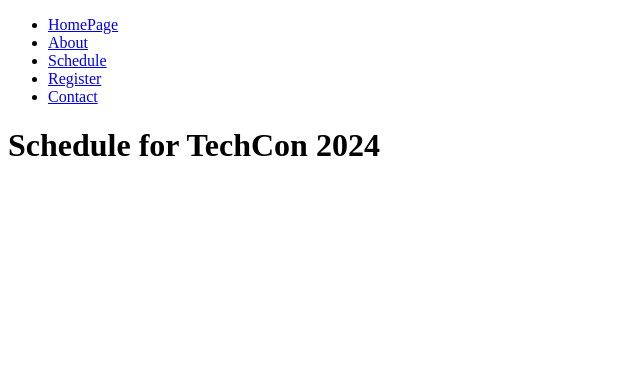
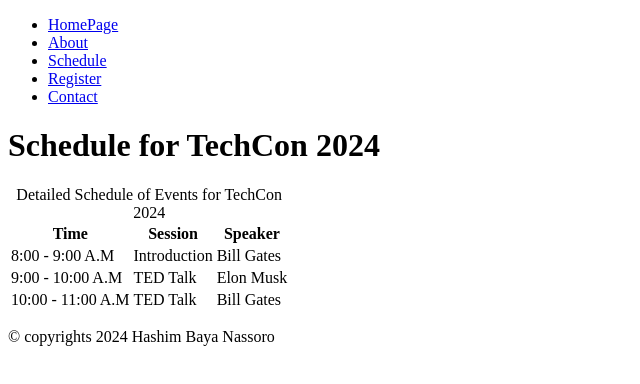
Before and after one commit to Hashim-baya/TechCon_HTML, a plain HTML site: page techcon_website/schedule.html in a window 1280 px wide. Shown: the whole page, without its empty margins (0-640 px from the left). Drawn offline with Linux system fonts and the light colour scheme.

Commit message:
Added main content and footer section

```diff
--- a/techcon_website/schedule.html
+++ b/techcon_website/schedule.html
@@ -19,5 +19,42 @@
         <h1>Schedule for TechCon 2024</h1>
     </header>
 
+    <main>
+        <table>
+            <caption>Detailed Schedule of Events for TechCon 2024</caption>
+            <thead>
+                <tr>
+                    <th scope="col">Time</th>
+                    <th scope="col">Session</th>
+                    <th scope="col">Speaker</th>
+                </tr>
+            </thead>
+
+            <tbody>
+                <tr>
+                    <td>8:00 - 9:00 A.M</td>
+                    <td>Introduction</td>
+                    <td>Bill Gates</td>
+                </tr>
+
+                <tr>
+                    <td>9:00 - 10:00 A.M</td>
+                    <td>TED Talk</td>
+                    <td>Elon Musk</td>
+                </tr>
+
+                <tr>
+                    <td>10:00 - 11:00 A.M</td>
+                    <td>TED Talk</td>
+                    <td>Bill Gates</td>
+                </tr>
+            </tbody>
+        </table>
+
+        <footer>
+            <p>&copy; copyrights 2024 Hashim Baya Nassoro</p>
+        </footer>
+    </main>
+
 </body>
 </html>
```
